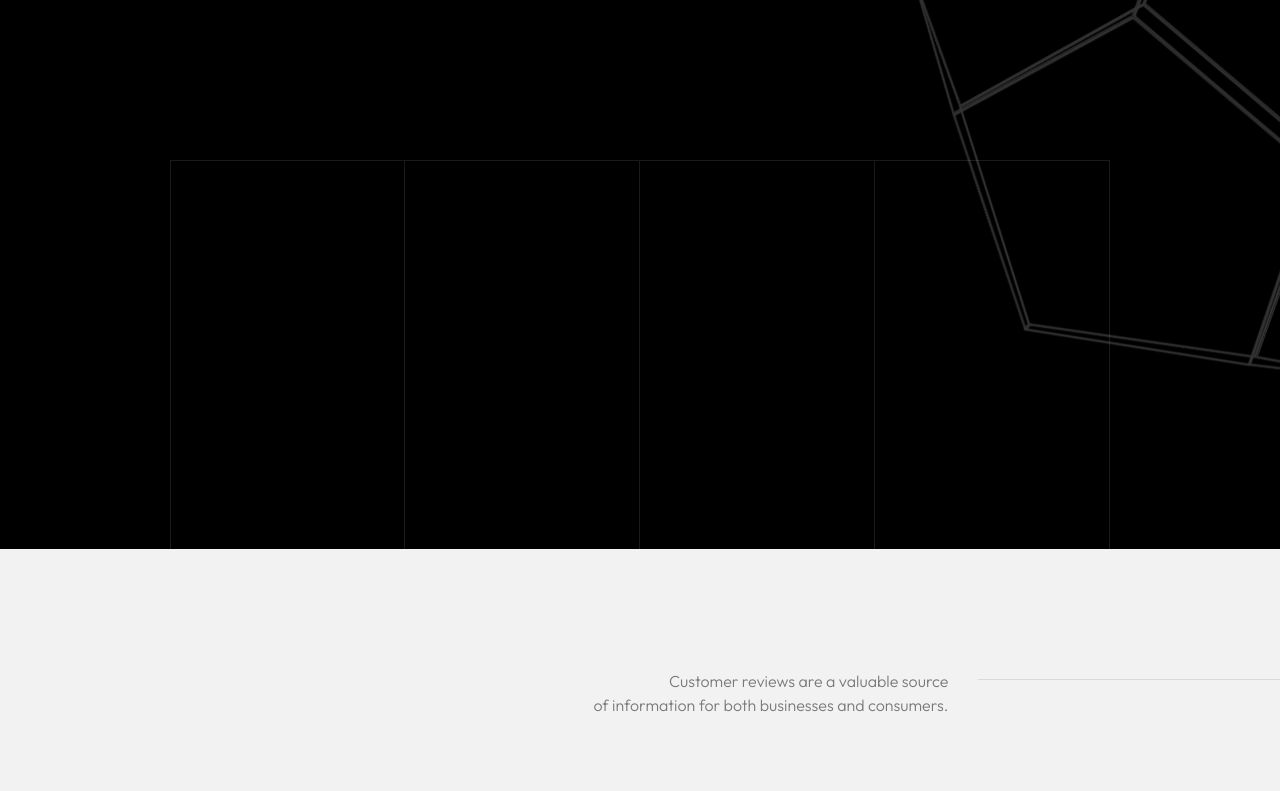
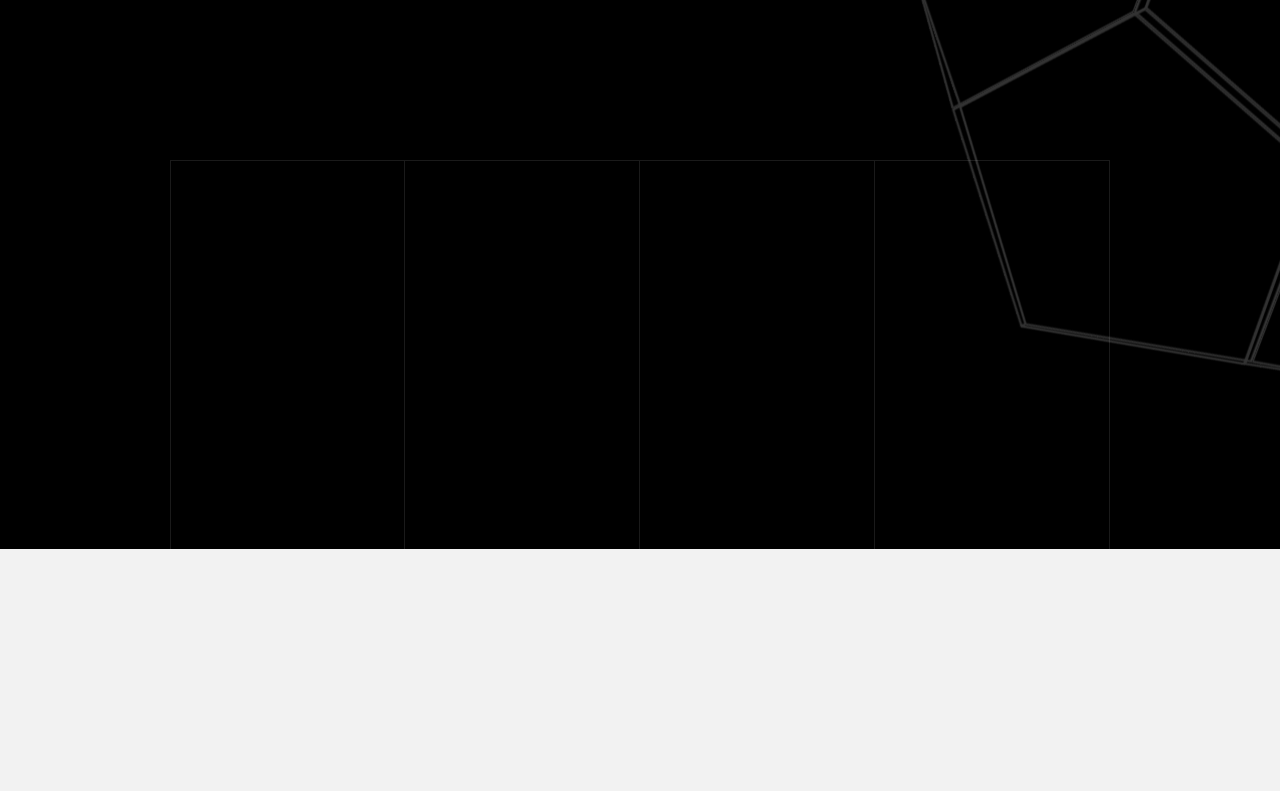
Before and after one commit to suave-tech/website, a Next.js app: page / in a window 1280 px wide. Shown: the part 2000-2791 px from the top of the page. Built offline with nearby package versions, Linux system fonts and the light colour scheme.

Commit message:
removed testimonials

```diff
--- a/src/pages/index.jsx
+++ b/src/pages/index.jsx
@@ -7,9 +7,10 @@ import { getSortedPostsData } from "@/library/posts";
 import HeroSection from "@/ui/views/Hero"
 import AboutSection from "@/ui/views/About";
 import ServicesSection from "@/ui/views/Services";
+import CallToActionSection from "../ui/views/CallToAction";
 // import LatestPostsSection from "@/ui/views/LatestPosts";
 
-const TestimonialSlider = dynamic( () => import("@/ui/sliders/Testimonial"), { ssr: false } );
+// const TestimonialSlider = dynamic( () => import("@/ui/sliders/Testimonial"), { ssr: false } );
 
 const Home = (props) => {
   return (
@@ -17,7 +18,8 @@ const Home = (props) => {
       <HeroSection />
       <AboutSection />
       <ServicesSection />
-      <TestimonialSlider />
+      <CallToActionSection />
+      {/* <TestimonialSlider /> */}
       {/* <LatestPostsSection posts={props.posts} /> */}
     </Layouts>
   );
@@ -29,7 +31,7 @@ export async function getStaticProps() {
 
   return {
     props: {
-      posts: allPosts
+      posts: allPosts,
     }
   }
 }
```
